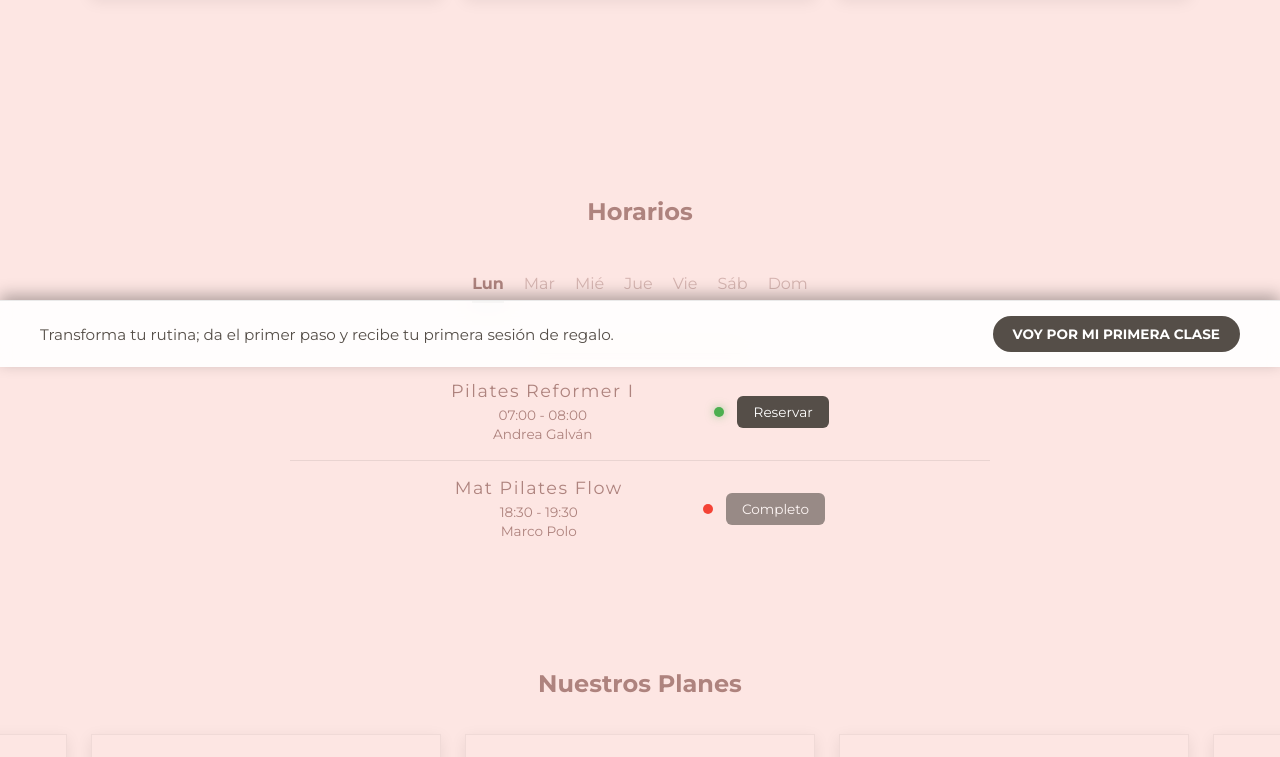
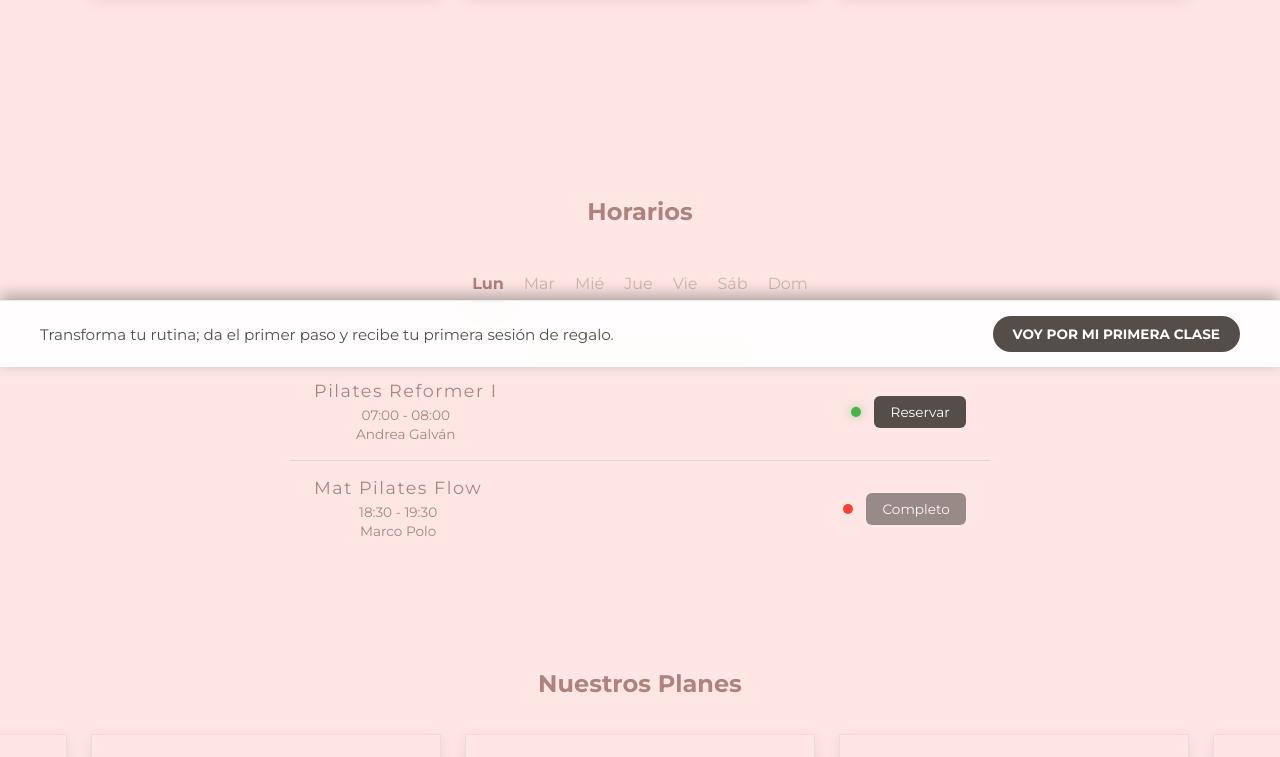
Before and after one commit to lorenapuhl/za-website-prototype, a plain HTML site: page index.html in a window 1280 px wide. Shown: the part 500-1257 px from the top of the page. Drawn offline with nearby package versions, Linux system fonts and the light colour scheme.

Commit message:
style: adjust horarios for big screens

```diff
--- a/style.css
+++ b/style.css
@@ -373,7 +373,6 @@ p {                               /* Styles for paragraph elements */
 /* Targets screens wider than 900px */
 @media (min-width: 900px) {
   .schedule-row {
-    justify-content: center; /* Brings both elements toward the middle */
     gap: 4rem;              /* Creates a consistent, elegant space between them */
   }
 
```
